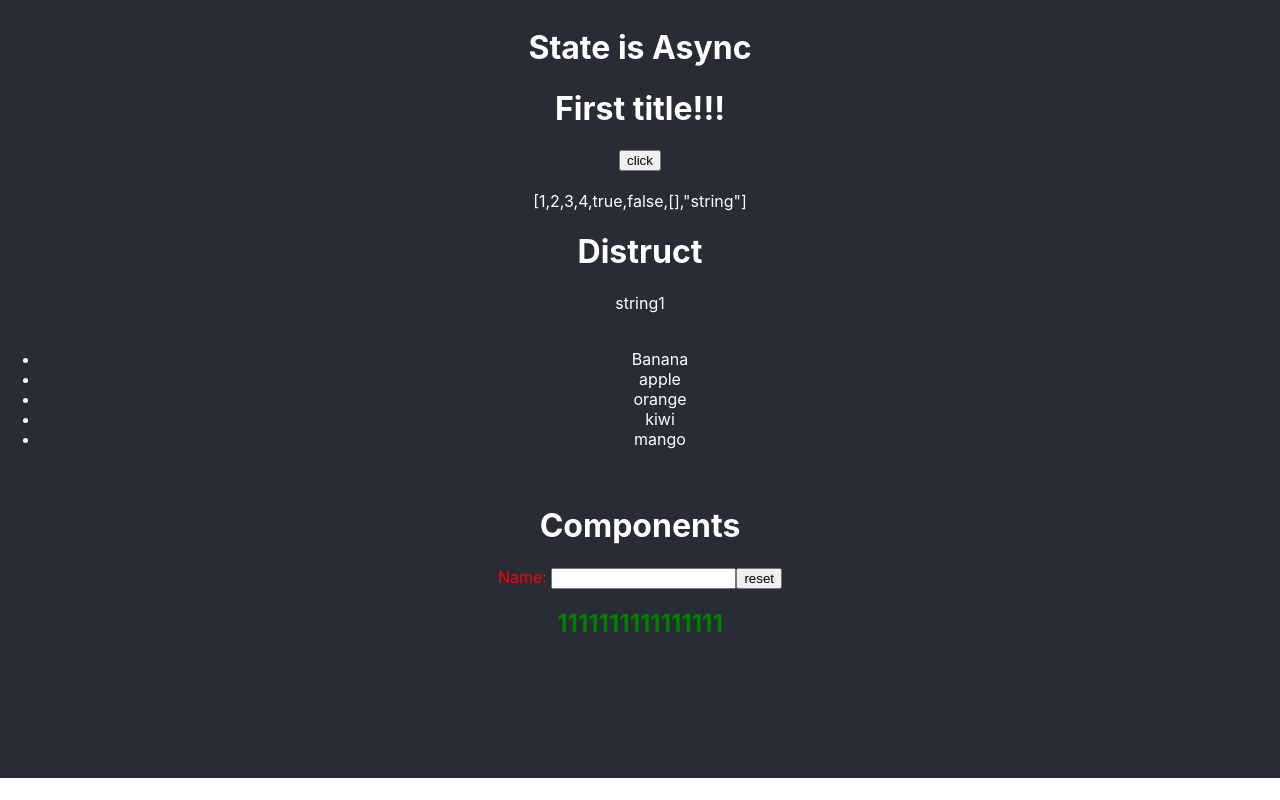
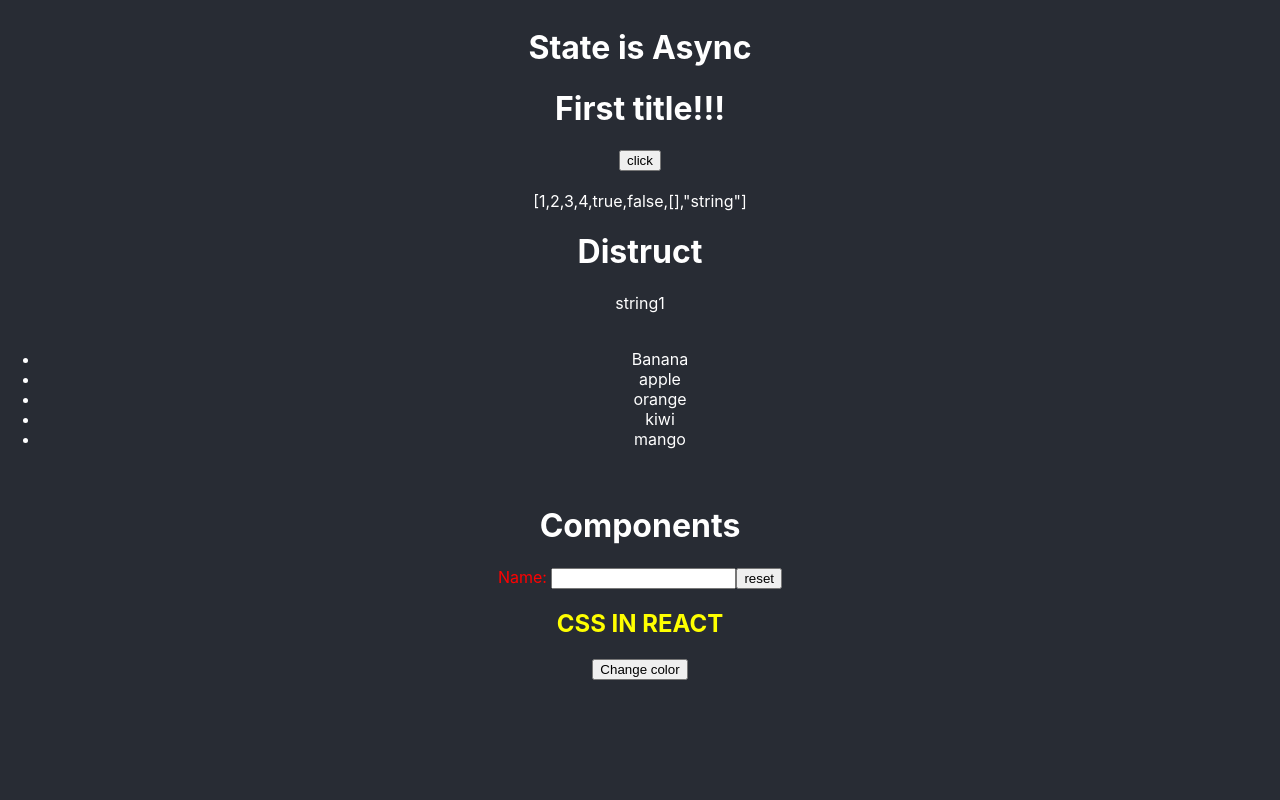
Before and after one commit to OleksiiPro1/react-site--test-, a React (Create React App) app: page / in a window 1280 px wide. Shown: the part 782-1582 px from the top of the page. Before the commit the page ends 1560 px from the top, so only its background shows below. Built offline with nearby package versions, Linux system fonts and the light colour scheme.

Commit message:
if / else

```diff
--- a/src/App.js
+++ b/src/App.js
@@ -86,7 +86,7 @@ function Greeting(props){
 function App() {
   const user = {
     name: 'Alexey',
-    url: 'https://media-exp1.licdn.com/dms/image/D5635AQH1hDp1JI0dZg/profile-framedphoto-shrink_200_200/0/1657614321779?e=1662123600&v=beta&t=IqliGha2k77ri4zqWg-2wu8j4pQWnmkBprUuIgWGDgw'
+    url: 'https://media-exp1.licdn.com/dms/image/D5635AQH1hDp1JI0dZg/profile-framedphoto-shrink_200_200/0/1657614321779?e=1662714000&v=beta&t=75RbWl0BrbDu5g_HMVdziKAXmrz8f9O2s4JIrGT3f28'
   }
   return (
 
--- a/src/Components.js
+++ b/src/Components.js
@@ -2,10 +2,11 @@ import { css } from '@emotion/react';
 /** @jsxImportSource @emotion/react */
 import { useState } from 'react';
 
-const mainStyles = css`
-color: green;
+const divStyles = (changeColor) => css`
+color: ${changeColor ? 'green' : 'yellow'};
 `;
 export default function MyComponent() {
+  const [changeColor, setChangeColor] = useState(false);
   const [inputName, setInputName] = useState('');
   return(
   <div style={{color: 'red'}}>
@@ -21,7 +22,8 @@ export default function MyComponent() {
       </button>
     </label>
   </form>
-  <div css={mainStyles}><h2>1111111111111111</h2></div>
+  <div css={divStyles(changeColor)}><h2>CSS IN REACT</h2></div>
+  <button onClick={() => {setChangeColor(!changeColor)}}>Change color</button>
   </div>
   );
 }
```
